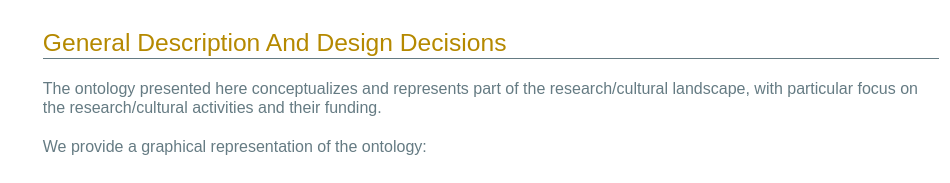
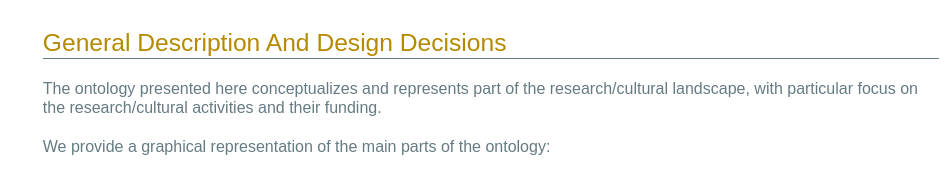
Before and after one commit to dcodings/DINGO, a plain HTML site: page index.html in a window 1280 px wide. Shown: the part 1420-1603 px from the top of the page, without its empty margins (330-1280 px from the left). Drawn offline with Linux system fonts and the light colour scheme.

Commit message:
Update documentation file of DINGO ontology.

```diff
--- a/index.html
+++ b/index.html
@@ -592,7 +592,7 @@ We provide also concrete examples of its use <a href="#Examples">here</a>.
 
 <p>The ontology presented here conceptualizes and represents part of the research/cultural landscape, with particular focus on the research/cultural activities and their funding.</p>
 
-<p>We provide a graphical representation of the ontology:</p>
+<p>We provide a graphical representation of the main parts of the ontology:</p>
 
 <!-- * a very schematic one, showing the main classes and their key relationships
 
```
